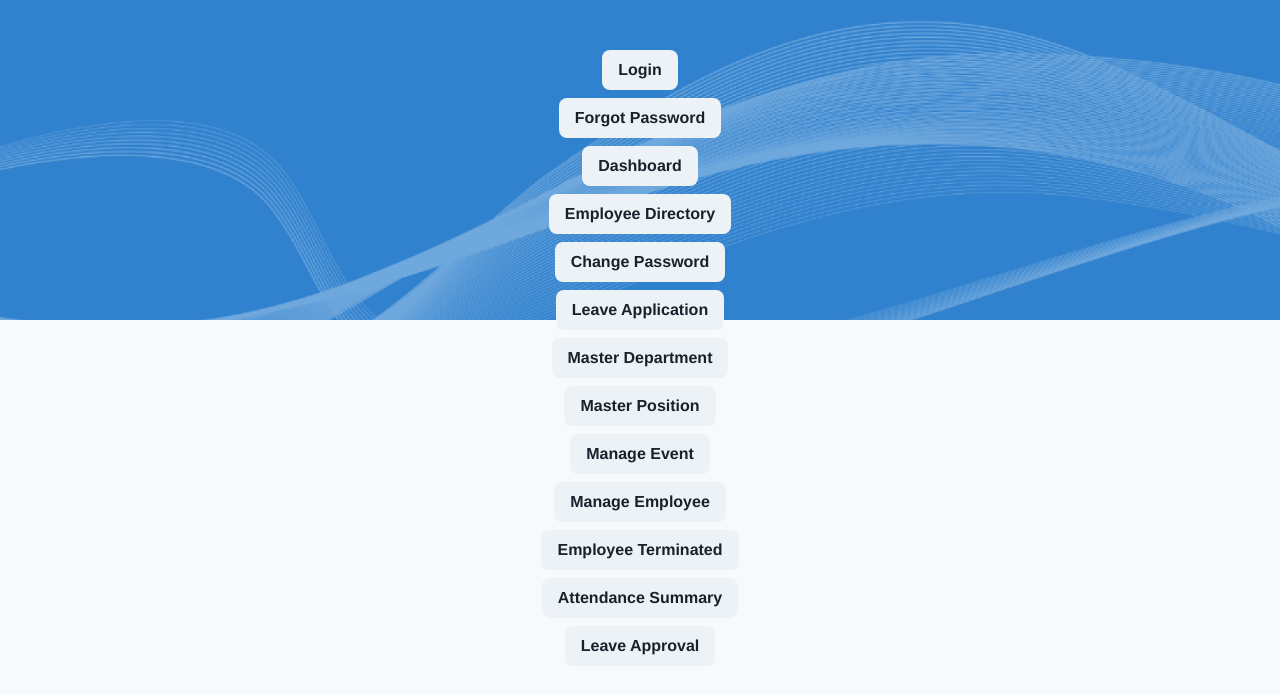
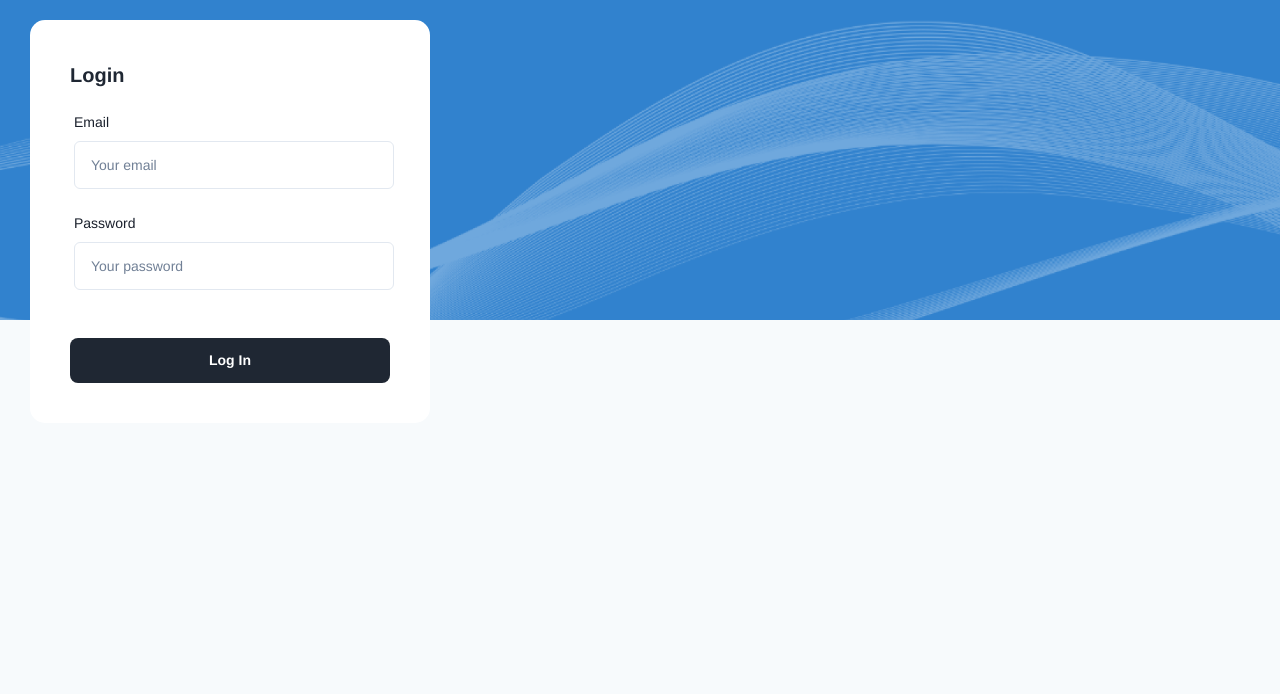
Before and after one commit to ryanadiyantara/chakra-portal, a React (Vite) app in the folder frontend/: page /login in a window 1280 px wide. Shown: the top 694 px of the page. Built offline with nearby package versions, Linux system fonts and the light colour scheme.

Commit message:
Create login frontend

```diff
--- a/frontend/src/pages/login.jsx
+++ b/frontend/src/pages/login.jsx
@@ -1,60 +1,166 @@
-import { Button, Text, VStack } from "@chakra-ui/react";
-import { Link } from "react-router-dom";
+import {
+  Box,
+  Button,
+  Flex,
+  FormControl,
+  FormLabel,
+  HStack,
+  Input,
+  Text,
+  useColorModeValue,
+  useToast,
+  VStack,
+} from "@chakra-ui/react";
+import { Link, useNavigate } from "react-router-dom";
+
+import { useUserStore } from "../store/user";
+import { useState } from "react";
 
 const Login = () => {
+  // BE
+  const { users, loginUser } = useUserStore();
+
+  const [newUser, setNewUser] = useState({
+    email: "",
+    user_password: "",
+  });
+
+  const [errors, setErrors] = useState({});
+  const navigate = useNavigate();
+
+  const handleSubmit = async () => {
+    const currentErrors = {};
+
+    if (!newUser.email) currentErrors.email = "Email is required";
+    if (!newUser.user_password) currentErrors.user_password = "Password is required";
+
+    setErrors(currentErrors);
+    if (Object.keys(currentErrors).length > 0) {
+      return; // Stop further execution
+    }
+
+    const { success, message } = await loginUser(newUser);
+
+    if (success) {
+      toast({
+        title: "Success",
+        description: message,
+        status: "success",
+        isClosable: true,
+      });
+      setNewUser({
+        email: "",
+        user_password: "",
+      });
+      navigate("/dashboard");
+    } else {
+      toast({
+        title: "Error",
+        description: message,
+        status: "error",
+        isClosable: true,
+      });
+    }
+  };
+
+  // FE
+  const toast = useToast();
+  const textColor = useColorModeValue("gray.700", "white");
+  const borderColor = useColorModeValue("gray.200", "gray.600");
+  const bgForm = useColorModeValue("white", "navy.800");
   return (
     <>
-      <VStack spacing={2} alignItems={"center"}>
-        <Text
-          fontSize={{ base: "22", sm: "28" }}
-          fontWeight={"bold"}
-          textTransform={"uppercase"}
-          textAlign={"center"}
-          bgGradient={"linear(to-r, cyan.400, blue.500)"}
-          bgClip={"text"}
+      <Box
+        w={{
+          base: "100%",
+          xl: "calc(100% - 275px)",
+        }}
+        float="right"
+        maxWidth="100%"
+        overflow="auto"
+        position="relative"
+        maxHeight="100%"
+        transition="all 0.33s cubic-bezier(0.685, 0.0473, 0.346, 1)"
+        transitionDuration=".2s, .2s, .35s"
+        transitionProperty="top, bottom, width"
+        transitionTimingFunction="linear, linear, ease"
+      >
+        <HStack
+          flexDirection={{
+            base: "column",
+            xl: "row",
+          }}
+          justifyContent="space-between"
+          px={{ base: "30px", xl: "40px" }}
+          py="20px"
+          w="100%"
+          spacing={{ base: "20px", xl: "30px" }}
+          alignItems="start"
+          minHeight="85vh"
         >
-          Login
-        </Text>
-        <Link to={"/login"}>
-          <Button>Login</Button>
-        </Link>
-        <Link to={"/login/forgotpassword"}>
-          <Button>Forgot Password</Button>
-        </Link>
-        <Link to={"/dashboard"}>
-          <Button>Dashboard</Button>
-        </Link>
-        <Link to={"/employeedirectory"}>
-          <Button>Employee Directory</Button>
-        </Link>
-        <Link to={"/ess/changepassword"}>
-          <Button>Change Password</Button>
-        </Link>
-        <Link to={"/ess/leaveapplication"}>
-          <Button>Leave Application</Button>
-        </Link>
-        <Link to={"/hr/masterdepartment"}>
-          <Button>Master Department</Button>
-        </Link>
-        <Link to={"/hr/masterposition"}>
-          <Button>Master Position</Button>
-        </Link>
-        <Link to={"/hr/manageevent"}>
-          <Button>Manage Event</Button>
-        </Link>
-        <Link to={"/hr/manageemployee"}>
-          <Button>Manage Employee</Button>
-        </Link>
-        <Link to={"/hr/employeeterminated"}>
-          <Button>Employee Terminated</Button>
-        </Link>
-        <Link to={"/hr/attendancesummary"}>
-          <Button>Attendance Summary</Button>
-        </Link>
-        <Link to={"/hr/leaveapproval"}>
-          <Button>Leave Approval</Button>
-        </Link>
-      </VStack>
+          {/* Input Form */}
+          <VStack w="400px">
+            <Flex alignItems="center" justifyContent="center" mb="60px">
+              <Flex
+                direction="column"
+                w="400px"
+                background="transparent"
+                borderRadius="15px"
+                p="40px"
+                bg={bgForm}
+              >
+                <Text fontSize="xl" color={textColor} fontWeight="bold" mb="22px">
+                  Login
+                </Text>
+                <FormControl>
+                  <FormLabel ms="4px" fontSize="sm" fontWeight="normal">
+                    Email
+                  </FormLabel>
+                  <Input
+                    fontSize="sm"
+                    ms="4px"
+                    type="text"
+                    mb="24px"
+                    size="lg"
+                    placeholder="Your email"
+                    name="email"
+                    value={newUser.email}
+                    onChange={(e) => setNewUser({ ...newUser, email: e.target.value })}
+                    borderColor={errors.email ? "red.500" : "gray.200"}
+                  />
+                  <FormLabel ms="4px" fontSize="sm" fontWeight="normal">
+                    Password
+                  </FormLabel>
+                  <Input
+                    fontSize="sm"
+                    ms="4px"
+                    type="text"
+                    mb="24px"
+                    size="lg"
+                    placeholder="Your password"
+                    name="user_password"
+                    value={newUser.user_password}
+                    onChange={(e) => setNewUser({ ...newUser, user_password: e.target.value })}
+                    borderColor={errors.user_password ? "red.500" : "gray.200"}
+                  />
+
+                  <Button
+                    fontSize="14px"
+                    variant="dark"
+                    fontWeight="bold"
+                    w="100%"
+                    h="45"
+                    mt="24px"
+                    onClick={handleSubmit}
+                  >
+                    Log In
+                  </Button>
+                </FormControl>
+              </Flex>
+            </Flex>
+          </VStack>
+        </HStack>
+      </Box>
     </>
   );
 };
```
